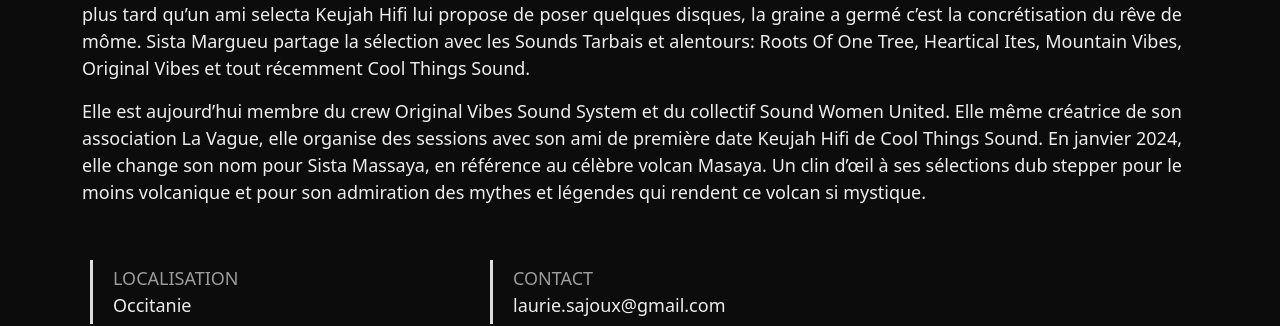
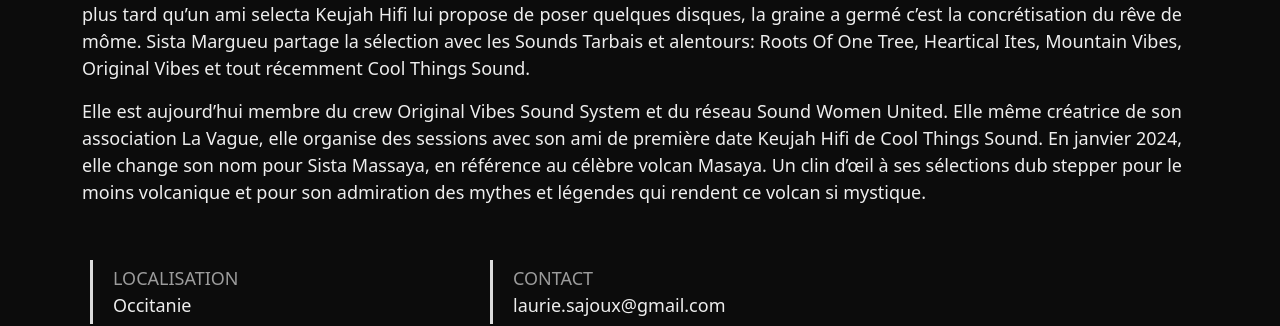
Before and after one commit to sabord/swu, a Jekyll site: the page built from docs/_artists/Sista_Massaya.md, in a window 1280 px wide and 900 px high, scrolled down 766 px. Shown: the part 392-718 px from the top of the window. Built offline with Jekyll 4.4.1, drawn with Linux system fonts in a browser that asks for light colours.

Commit message:
mise à jour fiche artiste massaya, wildflower, roots of joy

```diff
--- a/docs/_artists/Sista_Massaya.md
+++ b/docs/_artists/Sista_Massaya.md
@@ -39,5 +39,5 @@
 
 La collection commence, elle achète ses premiers disques en session, se crée des calendriers d’événements pour ne surtout rien louper. Elle donne ses bras et son énergie à tous les Sounds de sa région et partage rapidement avec fierté ses premières photos et vidéos sur les réseaux sociaux jusqu’à ce que cela devienne une mission: promouvoir la scène Sound System. Ce n’est que bien plus tard qu’un ami selecta Keujah Hifi lui propose de poser quelques disques, la graine a germé c’est la concrétisation du rêve de môme. Sista Margueu partage la sélection avec les Sounds Tarbais et alentours: Roots Of One Tree, Heartical Ites, Mountain Vibes, Original Vibes et tout récemment Cool Things Sound.
 
-Elle est aujourd’hui membre du crew Original Vibes Sound System et du collectif Sound Women United. Elle même créatrice de son association La Vague, elle organise des sessions avec son ami de première date Keujah Hifi de Cool Things Sound.
+Elle est aujourd’hui membre du crew Original Vibes Sound System et du réseau Sound Women United. Elle même créatrice de son association La Vague, elle organise des sessions avec son ami de première date Keujah Hifi de Cool Things Sound.
 En janvier 2024, elle change son nom pour Sista Massaya, en référence au célèbre volcan Masaya. Un clin d’œil à ses sélections dub stepper pour le moins volcanique et pour son admiration des mythes et légendes qui rendent ce volcan si mystique.
```
Also changed, not shown: docs/_artists/Roots_of_Joy.md (+1 -1 lines), docs/_artists/Wild_Flower.md (+1 -1 lines).
